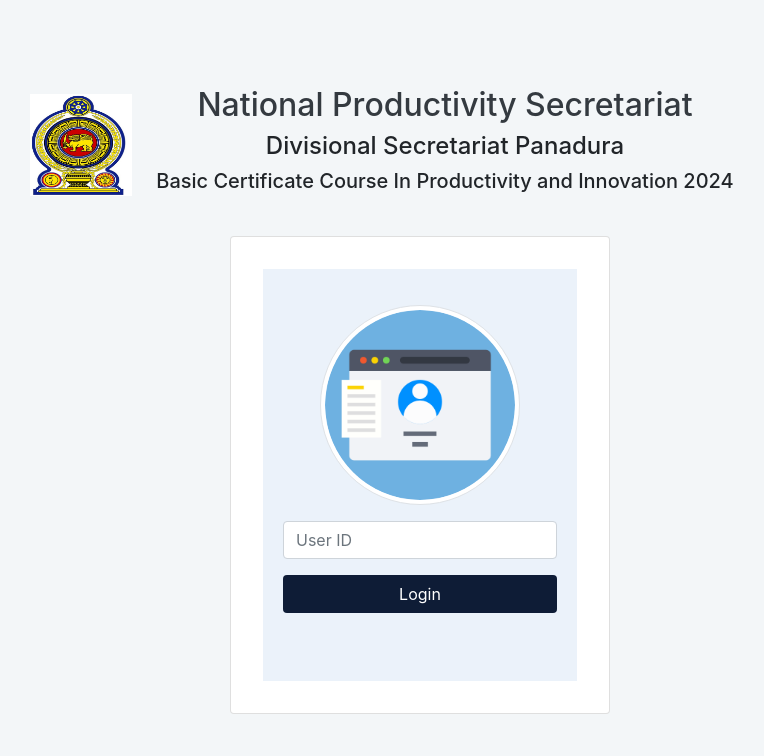
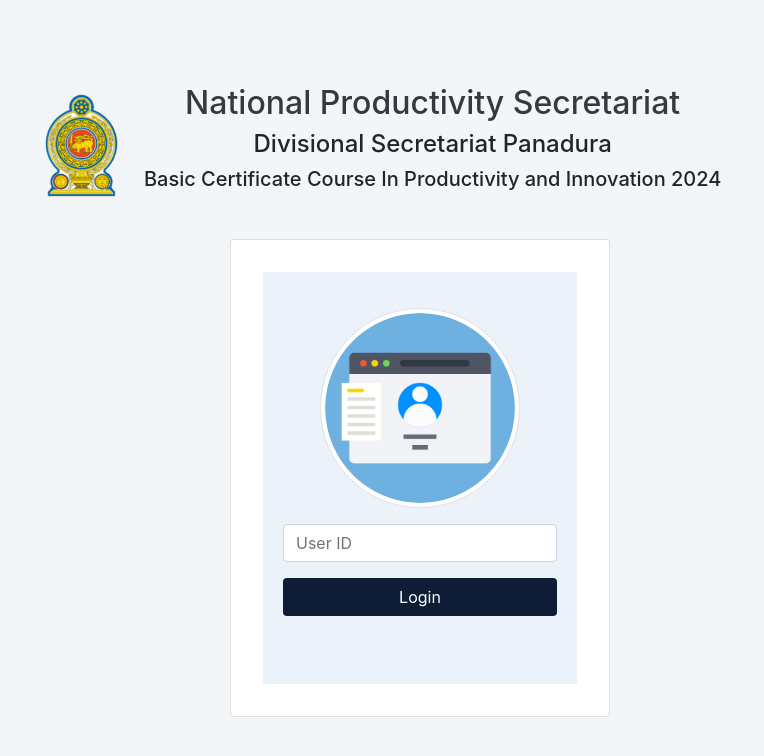
Before and after one commit to sachizsg/ProfilePage, a React (Vite) app: page / in a window 1280 px wide. Shown: the top 756 px of the page, without its empty margins (220-984 px from the left). Built offline with nearby package versions, Linux system fonts and the light colour scheme.

Commit message:
Added logo image

```diff
--- a/src/login/Login.jsx
+++ b/src/login/Login.jsx
@@ -2,7 +2,7 @@
 import { useNavigate } from 'react-router-dom';
 import './login.css';
 import images from '../assets/profile.png';
-import national from '../assets/national.jpg';
+import national from '../assets/national2.png';
 
 const Login = () => {
   const [username, setUsername] = useState('');
--- a/src/login/login.css
+++ b/src/login/login.css
@@ -23,8 +23,8 @@
   }
 
   .logo{
-    height: 150px;
-    width: 150px;
+    height: 155px;
+
   }
 
   .header-logo{
```
Also changed, not shown: src/assets/national2.png (added).
